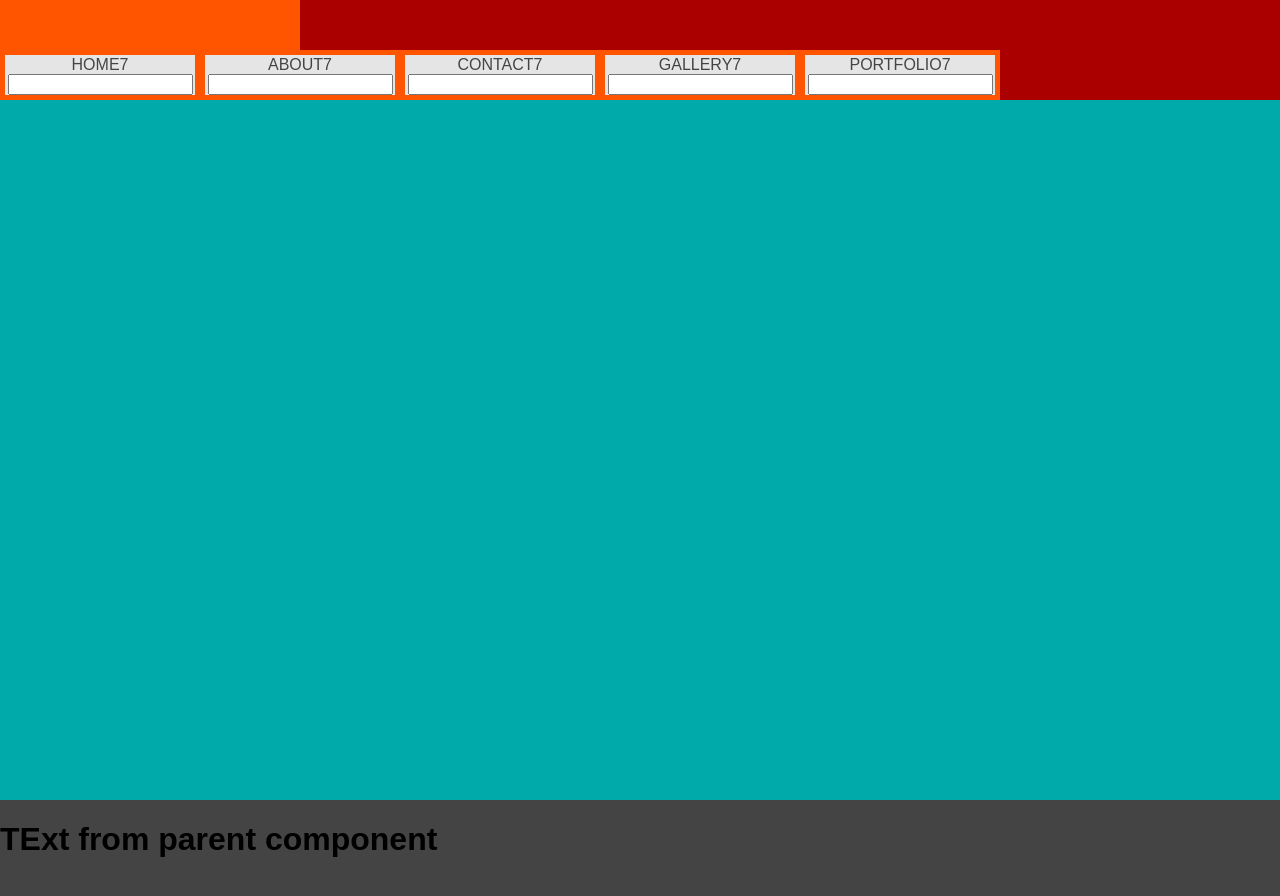
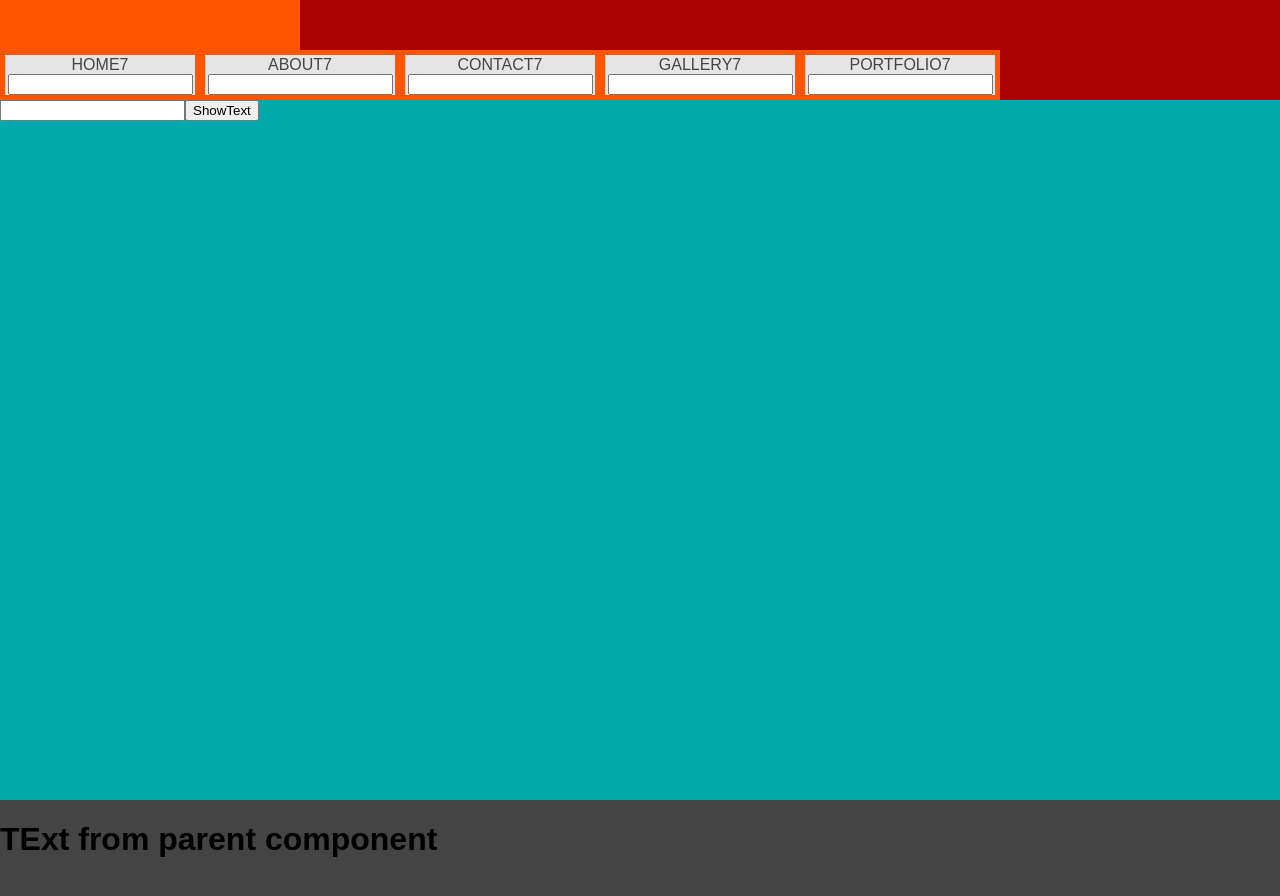
Before and after one commit to Gurjit01/react-learning, a React (Create React App) app: page /nugen in a window 1280 px wide. Shown: the top 896 px of the page. Built offline with nearby package versions, Linux system fonts and the light colour scheme.

Commit message:
event handling passing e to function. keycodes

```diff
--- /dev/null
+++ b/src/EventHandling.css
@@ -0,0 +1,3 @@
+.testing{
+
+}
--- /dev/null
+++ b/src/EventHandling.js
@@ -0,0 +1,27 @@
+import React, { Component } from 'react';
+
+class EventHandling extends Component {
+	constructor(props) {
+		super(props);
+		console.log(this.props);
+	}
+
+	changeStateOfText(e,box){
+		console.log(box);
+	}
+
+	showText(){
+		console.log("Button Clicked");
+	}
+
+	render(){
+		return(
+			<div className="testing">
+				<input type="text" onKeyUp={(e)=> this.changeStateOfText(e)}/>
+				<button onClick={this.showText}>ShowText</button>
+      </div>
+		);
+	}
+}
+
+export default EventHandling;
--- a/src/Menu.css
+++ b/src/Menu.css
@@ -34,3 +34,23 @@
 .menu div {
     flex: 1;
 }
+
+.loader {
+    width: 50px;
+    height: 450px;
+    position: fixed;
+    z-index: 111111111;
+    background: #444;
+    animation: rotateLoader 2s linear infinite;
+    top:10%;
+    left:50%;
+}
+
+@keyframes rotateLoader {
+    from {
+        transform: rotate(0deg)
+    }
+    to {
+        transform: rotate(360deg)
+    }
+}
--- a/src/Menu.js
+++ b/src/Menu.js
@@ -6,18 +6,29 @@ class Menu extends Component {
         super(props);
         this.state = {
             menuNumber: 5,
-            userName: 'Varun'
+            userName: 'Varun',
+            menus: this.props.menus
         };
+        this.menuFunction();
+				console.log(this.state);
         console.log("menu Component's constructor fired");
     }
 
     componentWillMount() {
+        /* this.setState(
+            {menus: ["try","done"]}
+        );
+        console.log(this.props.menus); */
         console.log("menu Component's component will mount fired");
     }
     componentDidMount() {
         console.log("Component has mounted");
         this.setState({menuNumber: 7});
-        this.menuFunction();
+        /* setInterval(function()
+        {
+            document.getElementById("loader").style.display = "none";
+        },4000); */
+
     }
     menuFunction = () => {
         console.log("Menu function called");
@@ -26,20 +37,24 @@ class Menu extends Component {
         console.log("Error in component");
     }
 
-    changeState = () =>{
+    changeState = (e) => {
+			console.log(e.keyCode);
+			if(e.keyCode == 13){
         this.setState({
             menuNumber: this.state.menuNumber + 1
         });
+			}
     }
 
     render() {
         console.log("Render function fired");
         return (
             <div className="row">
+            {/* <div className="loader" id="loader"></div>  */}
                 <div className="logo-container"></div>
                 <div className="menu-container">
                     {this
-                        .props
+                        .state
                         .menus
                         .map((menu, i) => {
                             return (
@@ -47,7 +62,7 @@ class Menu extends Component {
                                     <div onClick={this.menuFunction}>
                                         {menu.toUpperCase()}
                                         {this.state.menuNumber}
-                                        <input type="text" onKeyUp={this.changeState}/>
+                                        <input type="text" onKeyDown={(e) => this.changeState(e)}/>
                                     </div>
                                 </div>
                             );
--- a/src/MiddleContainer.js
+++ b/src/MiddleContainer.js
@@ -1,10 +1,13 @@
 import React, {Component} from "react";
 import './MiddleContainer.css';
+import EventHandling from './EventHandling';
 
 class MiddleContainer extends Component {
     render() {
         return (
-            <div className="middle-container"></div>
+            <div className="middle-container">
+							<EventHandling clickEvent="testing" keyupEvent="Working"/>
+						</div>
         );
     }
 }
--- a/src/Nugen.js
+++ b/src/Nugen.js
@@ -12,6 +12,8 @@ class Nugen extends Component {
             menus: ["Home","About","Contact","Gallery","Portfolio"]
         };
     }
+
+
     render() {
         return (
             <div className="container">
--- a/src/index.js
+++ b/src/index.js
@@ -7,8 +7,10 @@ import Nugen from './Nugen';
 import registerServiceWorker from './registerServiceWorker';
 
 
+
+
 ReactDOM.render(
-    <Nugen/>,
-    document.getElementById('root')
+	<Nugen/>,
+  document.getElementById('root')
 );
 registerServiceWorker();
```
Also changed, not shown: test.html (added, +12 -0 lines), src/testing.jsx (added).
